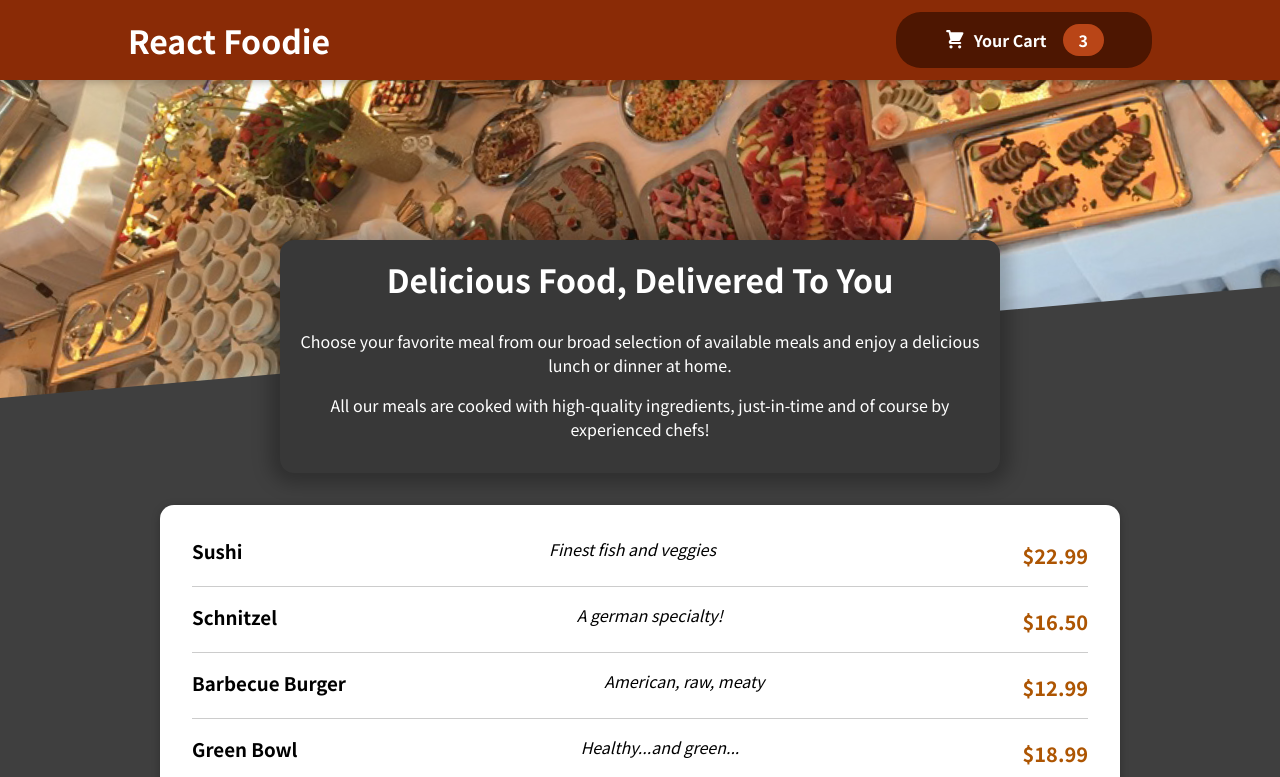
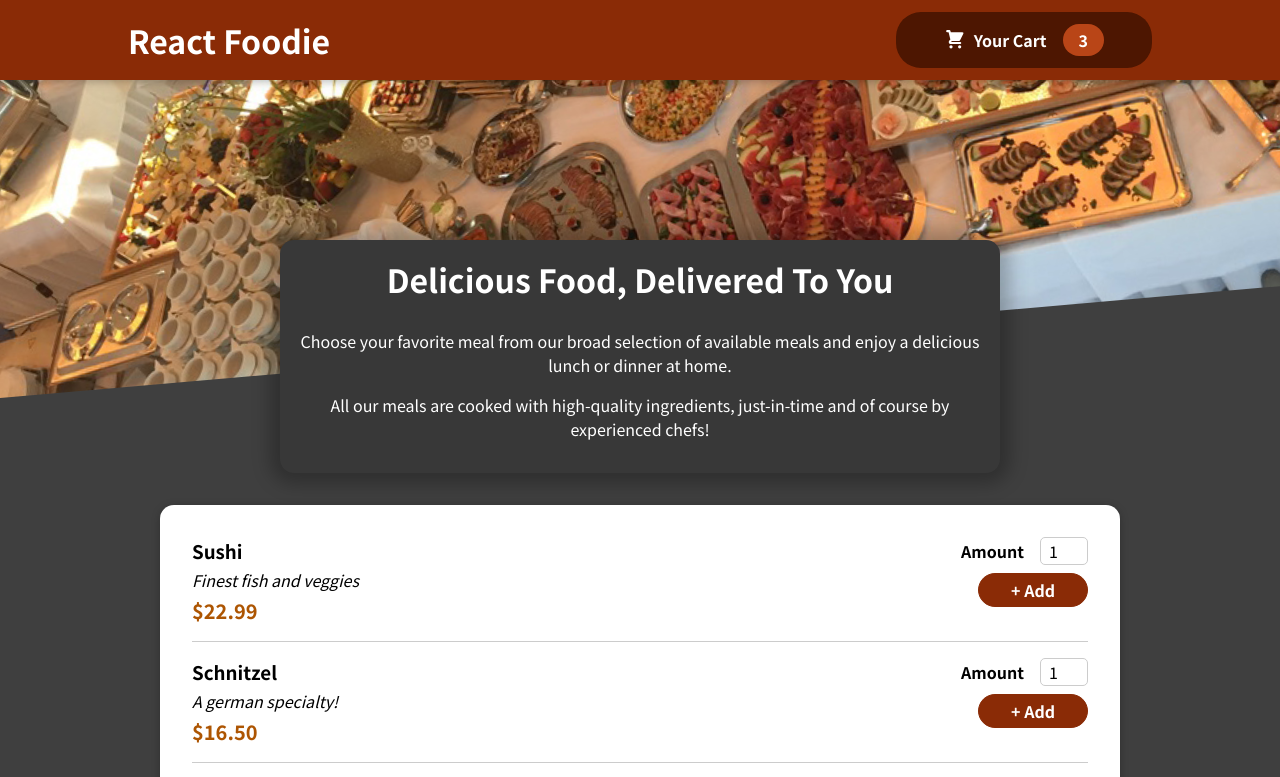
Before and after one commit to Russelllin7789/food_order_website, a React (Create React App) app: page / in a window 1280 px wide. Shown: the top 777 px of the page. Built offline with nearby package versions, Linux system fonts and the light colour scheme.

Commit message:
Fulfill all meal related components and add a common Input component

```diff
--- a/src/components/Meals/MealItem/MealItem.js
+++ b/src/components/Meals/MealItem/MealItem.js
@@ -1,18 +1,19 @@
 import React from "react";
 
 import classes from './MealItem.module.css'
+import MealItemForm from "./MealItemForm";
 
 const MealItem = (props) => {
   const price = `$${props.price.toFixed(2)}`
   return (
-    <li>
-      <div className={classes.meal}>
+    <li className={classes.meal}>
+      <div>
         <h3>{props.name}</h3>
         <div className={classes.description}>{props.description}</div>
         <div className={classes.price}>{price}</div>
       </div>
       <div>
-
+        <MealItemForm />
       </div>
     </li>
   )
--- a/src/components/Meals/MealItem/MealItemForm.js
+++ b/src/components/Meals/MealItem/MealItemForm.js
@@ -0,0 +1,22 @@
+import React from "react"
+
+import Input from '../../UI/Input'
+import classes from './MealItemForm.module.css'
+
+const MealItemForm = (props) => {
+  return (
+    <form className={classes.form}>
+      <Input label="Amount" input={{
+        id: 'amount',
+        type: 'number',
+        min: '1',
+        max: '5',
+        step: '1',
+        defaultValue: '1'
+      }} />
+      <button>+ Add</button>
+    </form>
+  )
+}
+
+export default MealItemForm
--- /dev/null
+++ b/src/components/Meals/MealItem/MealItemForm.module.css
@@ -0,0 +1,20 @@
+.form {
+  text-align: right;
+}
+
+.form button {
+  font: inherit;
+  cursor: pointer;
+  background-color: #8a2b06;
+  border: 1px solid #8a2b06;
+  color: white;
+  padding: 0.25rem 2rem;
+  border-radius: 20px;
+  font-weight: bold;
+}
+
+.form button:hover,
+.form button:active {
+  background-color: #641e03;
+  border-color: #641e03;
+}
--- /dev/null
+++ b/src/components/UI/Input.js
@@ -0,0 +1,15 @@
+import React from 'react'
+
+import classes from './Input.module.css'
+
+const Input = (props) => {
+  return (
+    <div className={classes.input}>
+      <label htmlFor={props.input.id}>{props.label}</label>
+      {/* directly pull out all the key-value pairs of props.input */}
+      <input {...props.input} />
+    </div>
+  )
+}
+
+export default Input
--- /dev/null
+++ b/src/components/UI/Input.module.css
@@ -0,0 +1,18 @@
+.input {
+  display: flex;
+  align-items: center;
+  margin-bottom: 0.5rem;
+}
+
+.input label {
+  font-weight: bold;
+  margin-right: 1rem;
+}
+
+.input input {
+  width: 3rem;
+  border-radius: 5px;
+  border: 1px solid #ccc;
+  font: inherit;
+  padding-left: 0.5rem;
+}
```
Also changed, not shown: src/components/Meals/AvailableMeals.js (+9 -1 lines), 1 other file (tests, documents, lock files or other folders).
